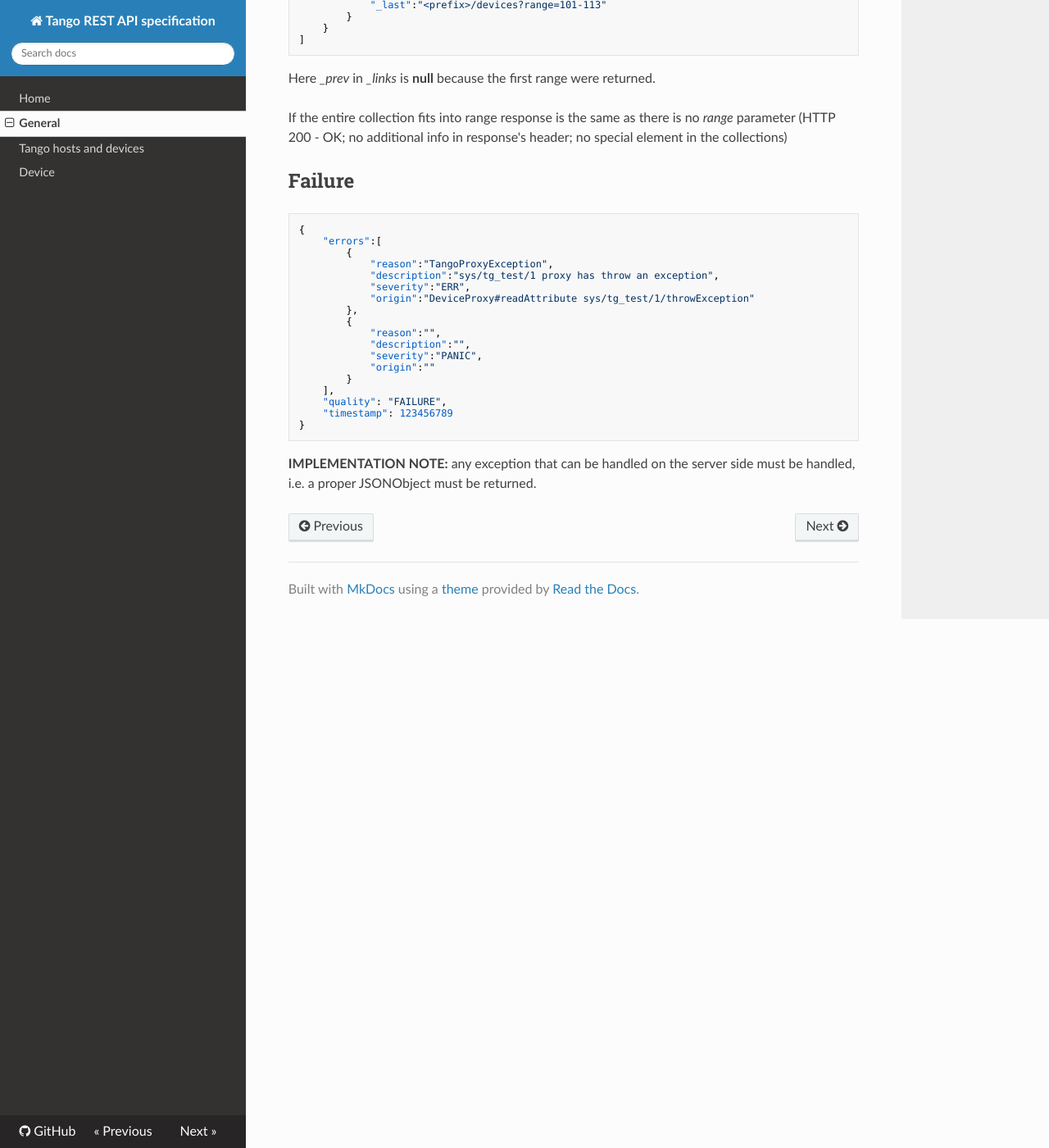
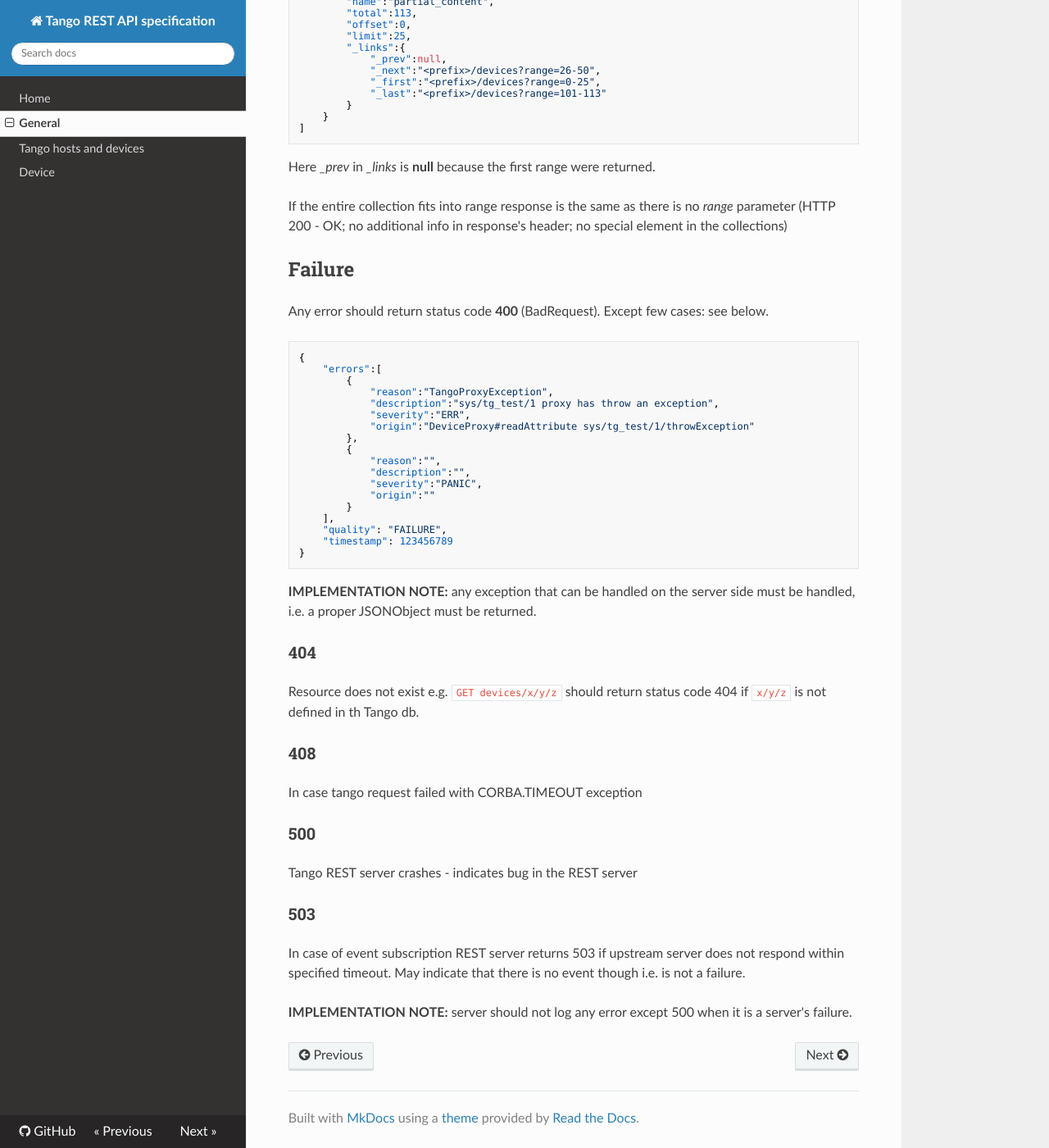
Before and after one commit to tango-controls/rest-api, an MkDocs documentation site: the page built from docs/general.md, in a window 1280 px wide and 1400 px high, scrolled down 3417 px. Shown: the whole window at 82% size. Built offline with MkDocs 1.6.1, drawn with Linux system fonts in a browser that asks for light colours; nearby versions of some CDN libraries; old or Windows-style settings are respelled for this version of MkDocs.

Commit message:
Close #40

````diff
--- a/docs/general.md
+++ b/docs/general.md
@@ -172,6 +172,8 @@ If the entire collection fits into range response is the same as there is no _ra
 
 ## Failure
 
+Any error should return status code __400__ (BadRequest). Except few cases: see below.
+
 ```JSON
 {
     "errors":[
@@ -194,3 +196,21 @@ If the entire collection fits into range response is the same as there is no _ra
 ```
 
 __IMPLEMENTATION NOTE:__ any exception that can be handled on the server side must be handled, i.e. a proper JSONObject must be returned.
+
+### 404
+
+Resource does not exist e.g. `GET devices/x/y/z` should return status code 404 if `x/y/z` is not defined in th Tango db.
+
+### 408
+
+In case tango request failed with CORBA.TIMEOUT exception
+
+### 500
+
+Tango REST server crashes - indicates bug in the REST server
+
+### 503
+
+In case of event subscription REST server returns 503 if upstream server does not respond within specified timeout. May indicate that there is no event though i.e. is not a failure.
+
+__IMPLEMENTATION NOTE:__ server should not log any error except 500 when it is a server's failure.
````
